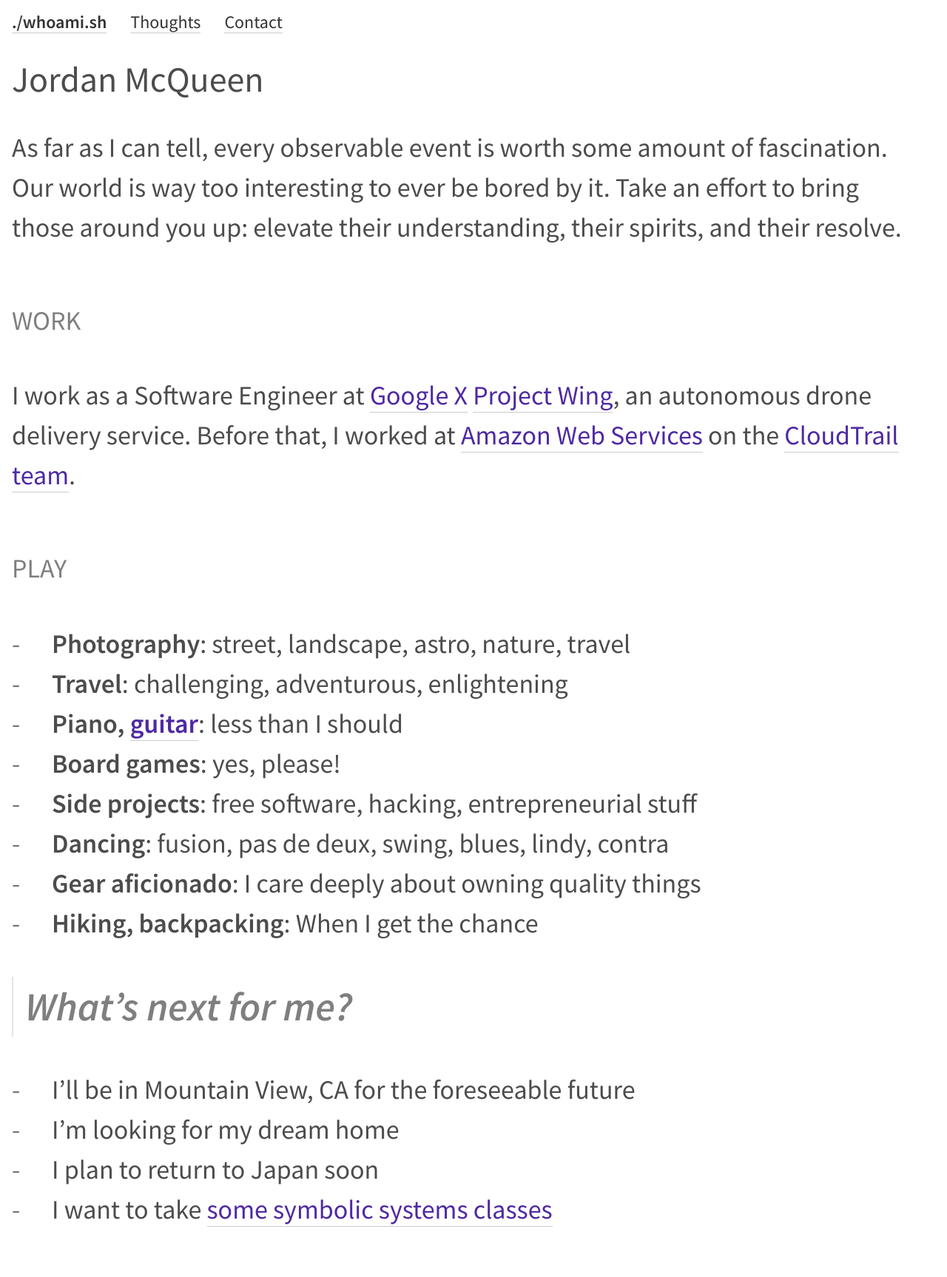
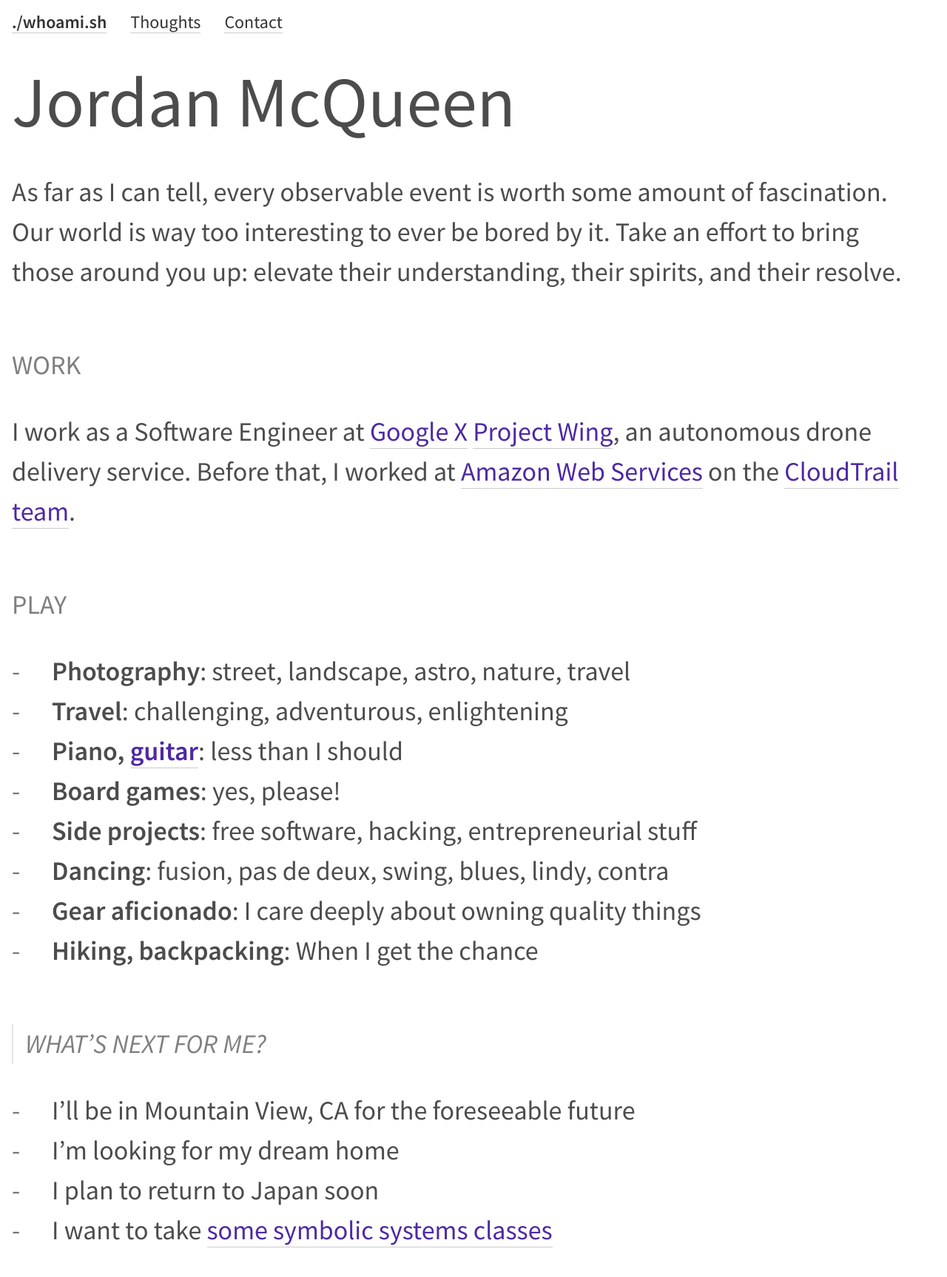
Before and after one commit to mcqueenjordan/mcqueenjordan.github.io, a Jekyll site: the page built from index.md, in a window 1280 px wide. Shown: the whole page at 74% size. Built offline with Jekyll 4.4.1, drawn with Linux system fonts in a browser that asks for light colours; before the commit the page ends 1699 px from its top, so only the background shows below that.

Commit message:
Tweak style, layout, presentation, font size

```diff
--- a/_layouts/thought.html
+++ b/_layouts/thought.html
@@ -2,7 +2,7 @@
 layout: default
 ---
 
-<h1 class="f1 normal mt0 mb4">{{ page.title }}</h1>
+<h1 class="f0 normal mt0 mb4">{{ page.title }}</h1>
 <div class="content measure-wide lh-copy f2-ns">
         {{ content }}
 </div>
--- a/index.md
+++ b/index.md
@@ -8,13 +8,13 @@ fascination. Our world is way too interesting to ever be bored by it. Take an
 effort to bring those around you up: elevate their understanding, their spirits,
 and their resolve.
 
-#### Work
+### Work
 
 I work as a Software Engineer at [Google X][googlex] [Project Wing][wing], an
 autonomous drone delivery service. Before that, I worked at [Amazon Web
 Services][aws] on the [CloudTrail team][cloudtrail].
 
-#### Play
+### Play
 
 - **Photography**: street, landscape, astro, nature, travel
 - **Travel**: challenging, adventurous, enlightening
@@ -25,7 +25,7 @@ Services][aws] on the [CloudTrail team][cloudtrail].
 - **Gear aficionado**: I care deeply about owning quality things
 - **Hiking, backpacking**: When I get the chance
 
-> ## What's next for me?
+> ### What's next for me?
 
 - I'll be in Mountain View, CA for the foreseeable future
 - I'm looking for my dream home
```
Also changed, not shown: thoughts.md (+1 -7 lines).
